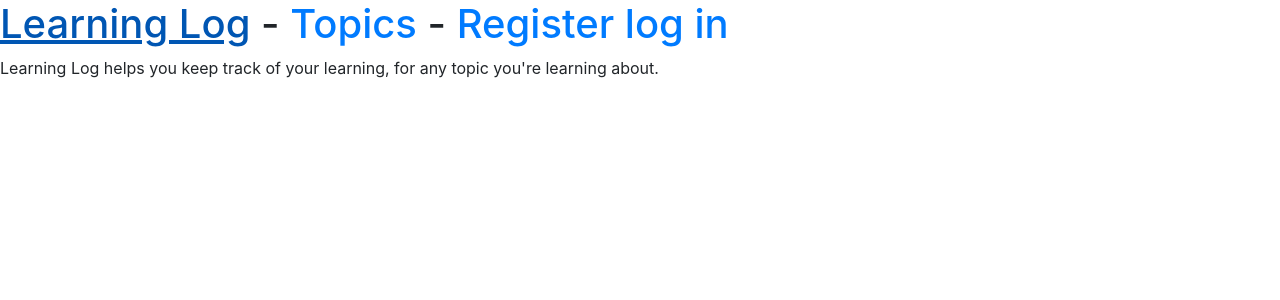
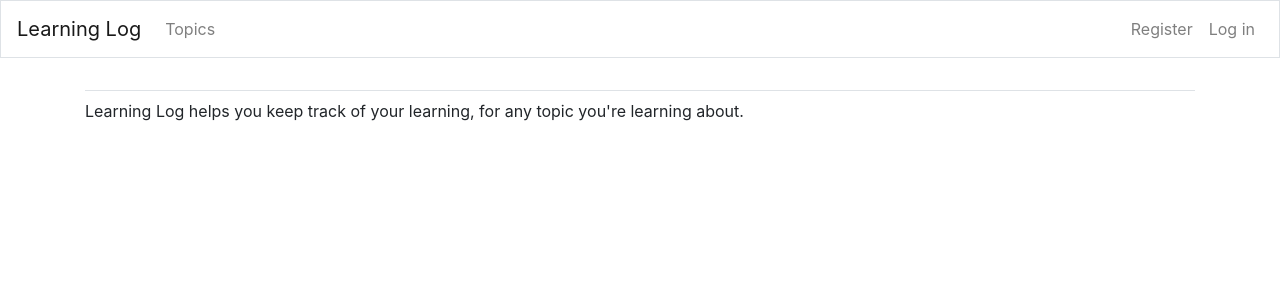
Before and after one commit to ku4umid3e/learning_log, a Django app: page / in a window 1280 px wide. Shown: the top 300 px of the page. Run offline with Django 3.2, Linux system fonts and the light colour scheme; some libraries are stand-ins or nearby versions.

Commit message:
Changed the template structure. Applied Django-Bootstrap4 to it

```diff
--- a/learning_logs/templates/learning_logs/base.html
+++ b/learning_logs/templates/learning_logs/base.html
@@ -12,19 +12,52 @@
 
   </head>
   <body>
-    <h1>
-      <a href="{% url 'learning_logs:index' %}">Learning Log</a> -
-      <a href="{% url 'learning_logs:topics' %}">Topics</a> -
-      {% if user.is_authenticated %}
-        Hello, {{ user.username }}.
-        <a href="{% url 'users:logout' %}">log out</a>
-      {% else %}
-        <a href="{% url 'users:register' %}">Register</a>
-        <a href="{% url 'users:login' %}">log in</a>
-      {% endif %}
-    </h1>
-     {% block content %}{% endblock %}
 
+    <nav class="navbar navbar-expand-md navbar-light bg-ligth mb-4 border">
+
+		<a class="navbar-brand" href="{% url 'learning_logs:index' %}">
+					Learning Log</a>
+		<button class="navbar-toggler" type="button" data-toggle="collapse"
+			data-target="#navbarCollapse" aria-controls="navbarCollapse"
+			aria-expended="false" aria-lable="Toggle navigation">
+				<span class="navbar-toggler-icon"></span></button>
+		<div class="collapse navbar-collapse" id="navbarCollapse">
+		    <ul class="navbar-nav mr-auto">
+				<li class="nav-item">
+				    <a class="nav-link" href="{% url 'learning_logs:topics' %}">
+						Topics</a></li>
+		    </ul>
+
+			<ul class="navbar-nav ml-auto">
+				{% if user.is_authenticated %}
+				    <li class="nav-item">
+				        <span class="navbar-text"}">Hello, {{ user.username }}.</span>
+					</li>
+					<li class="nav-item">
+						<a class="nav-link" href="{% url 'users:logout' %}">Log out</a>
+					</li>
+				{% else %}
+					<li class="nav-item">
+						<a class="nav-link" href="{% url 'users:register' %}">Register</a>
+					</li>
+					<li class="nav-item">
+						<a class="nav-link" href="{% url 'users:login' %}">Log in</a>
+					</li>
+				{% endif %}
+			</ul>
+		</div>
+
+	</nav>
+
+	<main role="main" class="container">
+		<div class="pb-2 mb-2 border-bottom">
+			{% block page_header %}{% endblock page_header %}
+		</div>
+		<div>
+			{% block content %}{% endblock %}
+		</div>
+	</main>
 
   </body>
+
 </html>
```
